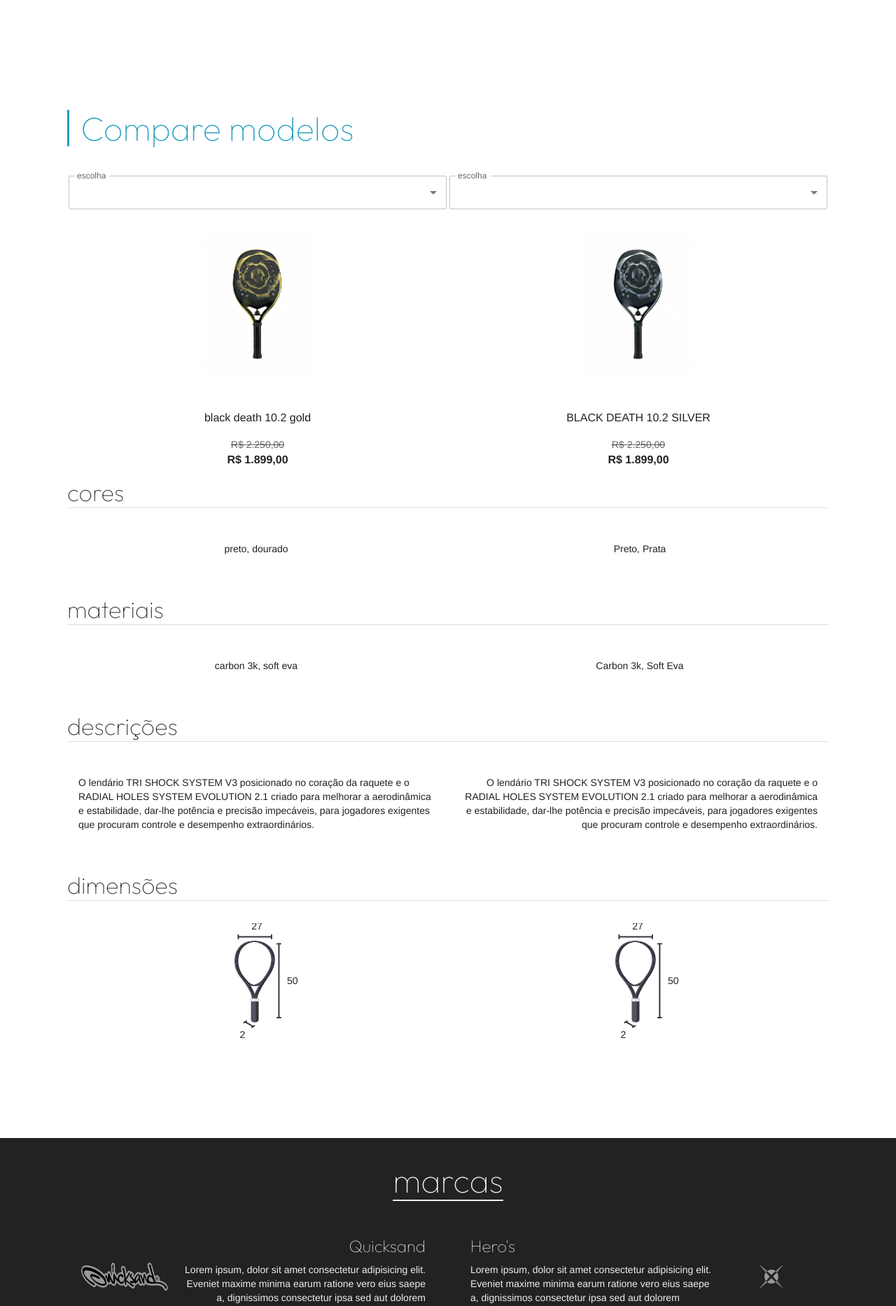
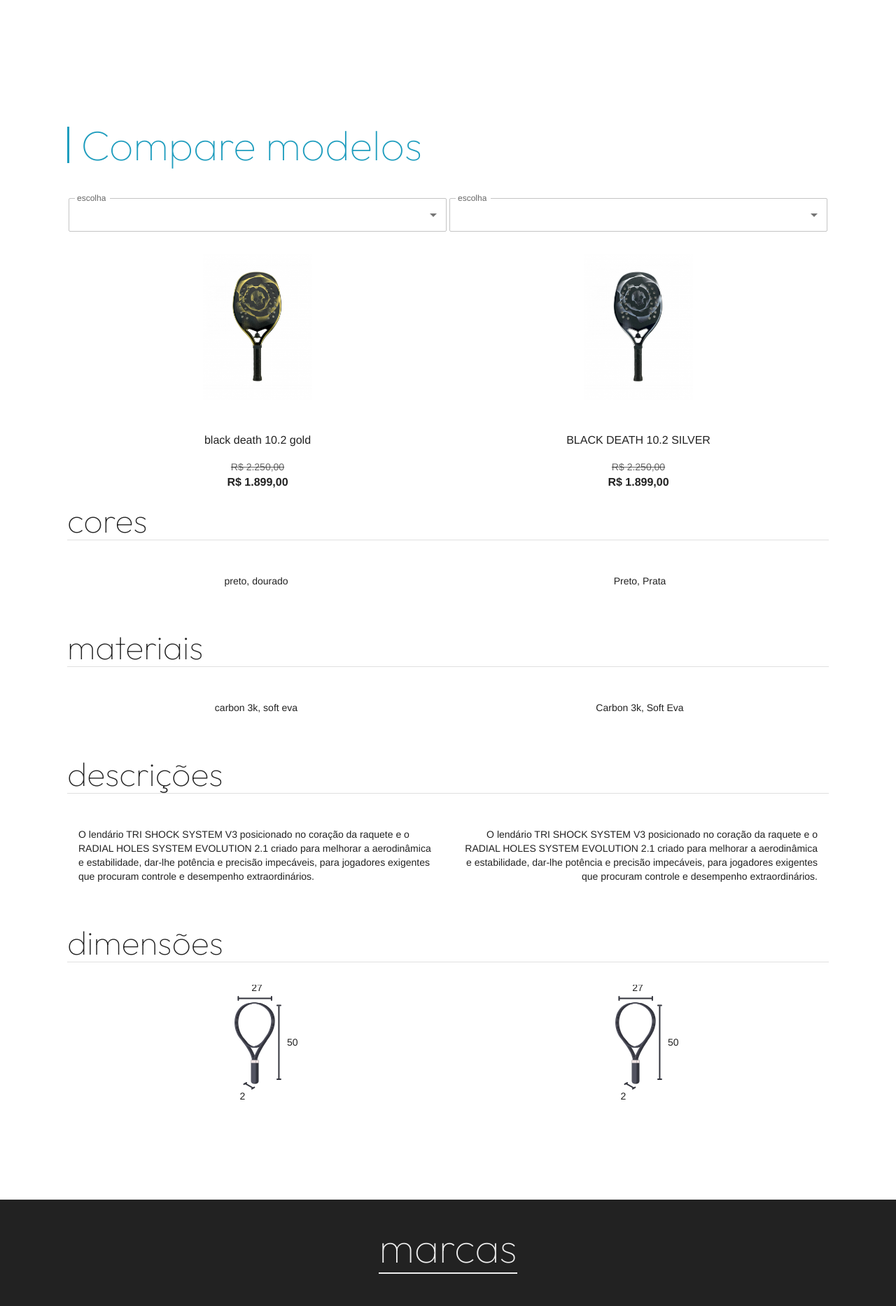
Before and after one commit to henriquedelimap/beachTennis, a React (Vite) app: page / in a window 1280 px wide. Shown: the part 900-2766 px from the top of the page at 70% size. Built offline with nearby package versions, Linux system fonts and the light colour scheme.

Commit message:
first commit

```diff
--- a/src/components/Title/index.tsx
+++ b/src/components/Title/index.tsx
@@ -15,7 +15,7 @@
             <Decoration />
             <LazyLoad once>
 
-                <Typography noWrap fontFamily='Outfit' fontWeight={100} variant='h3' color='#1F9DBE' sx={{ '&:first-letter': { textTransform: 'capitalize' } }} >{text}</Typography>
+                <Typography noWrap fontFamily='Outfit' fontWeight={100} variant='h2' color='#1F9DBE' sx={{ '&:first-letter': { textTransform: 'capitalize' } }} >{text}</Typography>
             </LazyLoad>
         </Stack>
     )
@@ -24,10 +24,10 @@
     const { text, color } = prop
     const cor = color === undefined ? '#1F9DBE' : color
     return (
-        <Stack alignSelf='center' sx={{ width: 'fit-content' }} spacing={.5} direction='column'>
+        <Stack alignSelf='center' sx={{ width: 'fit-content' }} spacing={0} direction='column'>
             <LazyLoad once>
 
-                <Typography noWrap fontFamily='Outfit' fontWeight={100} variant='h3' color={cor}>{text}</Typography>
+                <Typography fontFamily='Outfit' fontWeight={100} variant='h2' color={cor}>{text}</Typography>
                 <DecorationHorizontal cor={cor} />
             </LazyLoad>
         </Stack>
@@ -38,7 +38,7 @@
     return (
         <>
             <LazyLoad once>
-                <Typography fontFamily='Outfit' fontWeight={100} variant={'h4'}>{text}</Typography>
+                <Typography fontFamily='Outfit' fontWeight={100} variant={'h3'}>{text}</Typography>
             </LazyLoad>
             <Divider sx={{ width: '100%' }} />
         </>
@@ -49,7 +49,7 @@
     return (
         <>
             <LazyLoad once>
-                <Typography align={alinha} fontFamily='Outfit' fontWeight={100} variant={'h5'}>{text}</Typography>
+                <Typography align={alinha} fontFamily='Outfit' fontWeight={100} variant={'h4'}>{text}</Typography>
             </LazyLoad>
         </>
     )
--- a/src/main.tsx
+++ b/src/main.tsx
@@ -1,4 +1,4 @@
-import { createTheme, CssBaseline, ThemeProvider } from '@mui/material'
+import { createTheme, CssBaseline, responsiveFontSizes, ThemeProvider } from '@mui/material'
 import React from 'react'
 import ReactDOM from 'react-dom/client'
 import { Overflow } from './styles'
@@ -35,10 +35,26 @@
           color: '#1f1f1f'
         }
       }
-    }
+    },
+    MuiTypography: {
+      defaultProps: {
+        variantMapping: {
+          h1: 'h2',
+          h2: 'h2',
+          h3: 'h2',
+          h4: 'h2',
+          h5: 'h2',
+          h6: 'h2',
+          subtitle1: 'h2',
+          subtitle2: 'h2',
+          body1: 'span',
+          body2: 'span',
+        },
+      },
+    },
   }})
 
-
+theme = responsiveFontSizes(theme)
 
 ReactDOM.createRoot(document.getElementById('root') as HTMLElement).render(
   <React.StrictMode>
```
